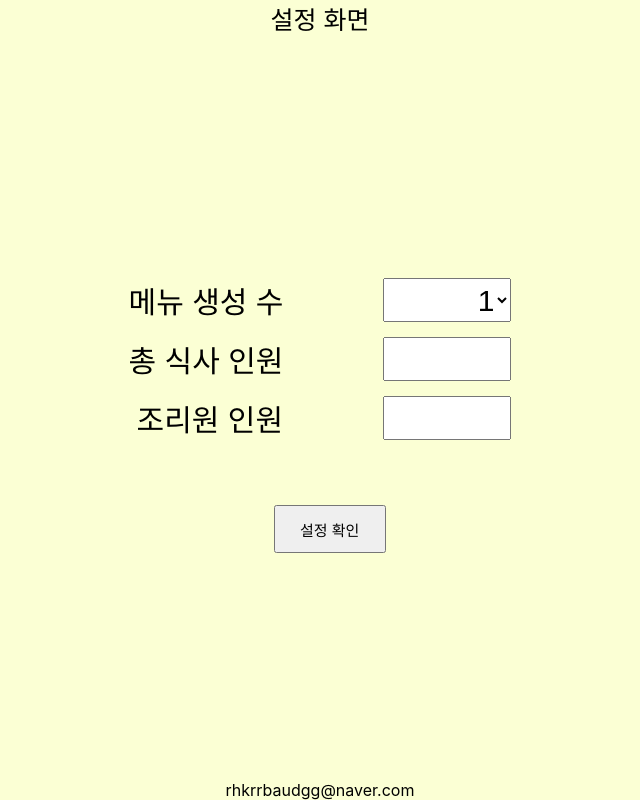
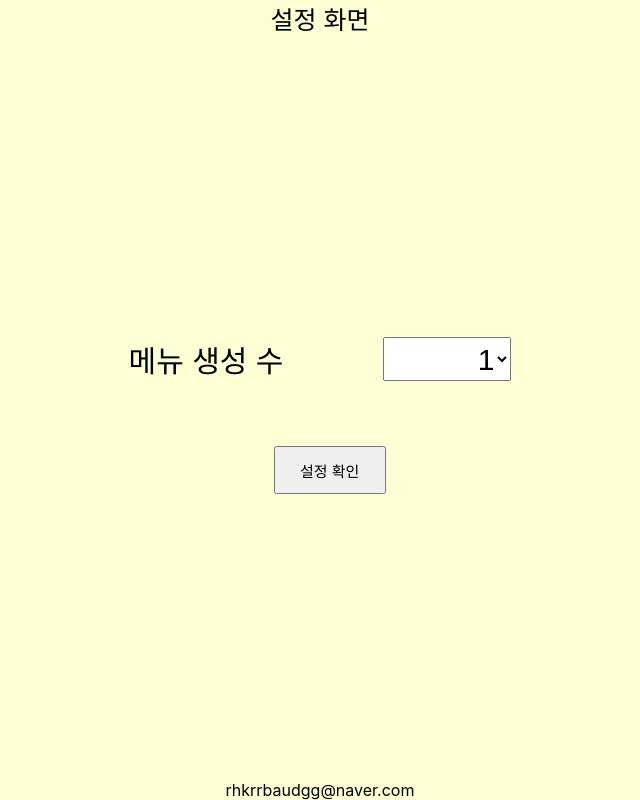
Before and after one commit to MJKM9163/MenuMaker, a React (Create React App) app: page /setting in a window 1280 px wide. Shown: the whole page, without its empty margins (320-960 px from the left). Built offline with nearby package versions, Linux system fonts and the light colour scheme.

Commit message:
국 API 추가(메뉴이름 중복 제거)

```diff
--- a/src/App.js
+++ b/src/App.js
@@ -8,9 +8,6 @@ import DBmakerForm from './containers/DBmakerForm';
 function App() {
   return (
     <>
-      {/* <Route path="/" component={MenuBar} exact />
-      <Route path="/setting" component={SettingContainer} />
-      <Route path="/maker" component={MakerLoading} /> */}
       <Route path="/" component={MenuBar} exact />
       <Route path="/setting" component={SettingContainer} />
       <Route path="/maker" component={MakerLoading} />
--- a/src/components/Setting.js
+++ b/src/components/Setting.js
@@ -1,4 +1,5 @@
-import React from 'react';
+import React, { useState } from 'react';
+import { useSelector } from 'react-redux';
 import styled from 'styled-components'
 
 
@@ -8,7 +9,7 @@ const SettingBlock = styled.div`
     align-items: center;
     justify-content: space-between;
     width: 100%;
-    height: 100vh;
+    height: 100%;
     background: #fbffd4;
 
     .logo {
@@ -19,9 +20,8 @@ const SettingBlock = styled.div`
 const InputBlock = styled.div`
     display: flex;
     flex-direction: column;
-    align-items: flex-end;
 
-    form Button {
+    button {
         width: 7rem;
         height: 3rem;
         font-size: 15px;
@@ -51,15 +51,18 @@ const Inputs = styled.div`
     }
 `
 
-const Setting = ({ onSubmit }) => {
+const Setting = ({ numberUpdate, changeNum }) => {
+
+    const { number } = useSelector(({ setting }) => ({
+        number: setting.number,
+    }))
 
     return (
         <SettingBlock>
             <div className="logo">설정 화면</div>
             <InputBlock>
-                <form onSubmit={onSubmit}>
                 <Inputs>메뉴 생성 수
-                        <select>
+                    <select onChange={changeNum} defaultValue={number}>
                         <option>1</option>
                         <option>2</option>
                         <option>3</option>
@@ -69,10 +72,7 @@ const Setting = ({ onSubmit }) => {
                         <option>7</option>
                     </select>
                 </Inputs>
-                    <Inputs>총 식사 인원<input /></Inputs>
-                    <Inputs>조리원 인원<input /></Inputs>
-                    <button>설정 확인</button>
-                </form>
+                <button onClick={numberUpdate}>설정 확인</button>
             </InputBlock>
             <div className="address">
                 rhkrrbaudgg@naver.com
--- a/src/components/makers/Maker.js
+++ b/src/components/makers/Maker.js
@@ -36,13 +36,13 @@ const ItemBlock = styled.div`
     }
 `
 
-const MaketItem = ({ rice, main, mainNumber, side, sideNumber }) => {
+const MaketItem = ({ rice, main, mainNumber, side, sideNumber, soup }) => {
     const mainItem = [0, 1];
     const sideItem = [0, 1, 2];
     return (
         <ItemBlock>
             <div className="riceBlock">
-                {rice.menuname}
+                <span>{rice.menuname}</span> / <span>{soup.menuname}</span>
             </div>
             {mainItem.map(item => (
                 <div key={item} className={`mainBlock_${item}`}>
@@ -58,7 +58,7 @@ const MaketItem = ({ rice, main, mainNumber, side, sideNumber }) => {
     )
 }
 
-const Maker = ({ time, rices, mains, mainNumber, sides, sideNumber }) => {
+const Maker = ({ time, rices, mains, mainNumber, sides, sideNumber, soups }) => {
     return (
         <MakerBlock>
             {time}
@@ -66,6 +66,7 @@ const Maker = ({ time, rices, mains, mainNumber, sides, sideNumber }) => {
                     rice={rices}
                     main={mains}
                     side={sides}
+                    soup={soups}
                     mainNumber={mainNumber}
                     sideNumber={sideNumber}
                 />
--- a/src/containers/makers/MakerContainer.js
+++ b/src/containers/makers/MakerContainer.js
@@ -1,8 +1,9 @@
-import React from 'react';
-import { useSelector } from 'react-redux';
+import React, { useState } from 'react';
+import { useSelector, useDispatch } from 'react-redux';
 import styled from 'styled-components';
 import MenuListContainer from './MenuListContainer';
-
+import{ repeatSetting } from '../../modules/setting';
+import Setting from '../../components/Setting';
 
 const MakerContainerBlock = styled.div`
     display: flex;
@@ -41,13 +42,21 @@ const ButtonsBlock = styled.div`
     }
 `
 
+const SlideSetting = styled.div`
+    position: fixed;
+    width: 650px;
+    height: 100%;
+`
 
-const MakerContainer = () => {
 
-    const { rices, mains, sides } = useSelector(({ maker }) => ({
+const MakerContainer = ({ changecheck }) => {
+    const dispatch = useDispatch()
+
+    const { rices, mains, sides, soups } = useSelector(({ maker }) => ({
         rices: maker.rices,
         mains: maker.mains,
         sides: maker.sides,
+        soups: maker.soups,
     }));
     const { number } = useSelector(({ setting }) => ({
         number: setting.number,
@@ -57,8 +66,31 @@ const MakerContainer = () => {
 
     keys.splice(number, 8 - number)
 
-    console.log("랜더링 확인----------------------------")
+    const [SIn, setSIn] = useState(false);
+    const [num, setNum] = useState(number);
+    const changeNum = (e) => {
+        setNum(e.target.value);
+    }
+
+    const settingCtrl = () => {
+        setSIn(true);
+    }
+
+    const numberUpdate = () => {
+        changecheck();
+        dispatch(repeatSetting(num))
+        setSIn(false);
+    }
+
     return (
+        <>
+            {SIn ? (
+                <SlideSetting>
+                    <Setting numberUpdate={numberUpdate} changeNum={changeNum} />
+                </SlideSetting>
+            ):(
+                null
+            )}
             <MakerContainerBlock>
                 <div className="logo">
                     만들기 컨테이너 컴포넌트입니다.
@@ -70,15 +102,17 @@ const MakerContainer = () => {
                             numberKey={numberKey[key]}
                             rices={rices[key]}
                             mains={mains[key]}
-                        sides={sides[key]} />
+                            sides={sides[key]}
+                            soups={soups[key]} />
                     ))}
                 </MenuListBlock>
                 <ButtonsBlock>
-                <button>설정</button>
+                    <button onClick={settingCtrl}>설정</button>
                     <button>재생성</button>
                     <button>프린트</button>
                 </ButtonsBlock>
             </MakerContainerBlock>
+        </>
     );
 };
 
--- a/src/containers/makers/MakerLoading.js
+++ b/src/containers/makers/MakerLoading.js
@@ -2,8 +2,8 @@ import React, { useState, useEffect } from 'react';
 import { useDispatch, useSelector } from 'react-redux';
 import styled from 'styled-components';
 import MakerContainer from './MakerContainer';
-import { makerRice, makerMain, makerSide } from '../../modules/maker';
-import setting from '../../modules/setting';
+import { makerRice, makerMain, makerSide, makerSoup } from '../../modules/maker';
+//import setting from '../../modules/setting';
 
 const MakerWait = styled.div`
     display: flex;
@@ -37,29 +37,41 @@ const MakerWait = styled.div`
 `;
 
 const MakerLoading = () => {
+    const dispatch = useDispatch();
     const [check, setCheck] = useState(false);
 
     const number = useSelector(({setting}) =>
         setting.number,
     );
 
-    const dispatch = useDispatch();
+    const changecheck = () => { // useEffect와 반복되는 부분 수정하기
+        setCheck(false);        // 반복되는 부분 지우면 같은 숫자 설정시 오류 발생
+        dispatch(makerRice({number}))
+        dispatch(makerMain({number}))
+        dispatch(makerSide({number}))
+        dispatch(makerSoup({number}))
+        setTimeout(() => {
+            setCheck(true);
+        }, 1000);
+    };
 
     useEffect(() => {
         dispatch(makerRice({number}))
         dispatch(makerMain({number}))
         dispatch(makerSide({number}))
+        dispatch(makerSoup({number}))
         setTimeout(() => {
             setCheck(true);
-        }, 1000);
-    },[])
+        }, 1100);
+    },[number, dispatch])
+
 
     console.log('loading 랜더링 확인')
 
     return (
         <>
             {check ? (
-                <MakerContainer></MakerContainer>
+                <MakerContainer changecheck={changecheck}></MakerContainer>
             ) : (
                 <MakerWait>
                     <h1>메뉴를 만들고 있습니다!</h1>
--- a/src/containers/makers/MenuListContainer.js
+++ b/src/containers/makers/MenuListContainer.js
@@ -21,7 +21,7 @@ const MenuListContainerBlock = styled.div`
 `;
 
 
-const MenuListContainer = ({ rices, mains, sides }) => {
+const MenuListContainer = ({ rices, mains, sides, soups }) => {
     const times = ["moning", "lunch", "diner"];
     const Repetition = [0, 1, 2];
     const mainNumber = [0, 2, 4];
@@ -38,6 +38,7 @@ const MenuListContainer = ({ rices, mains, sides }) => {
                     mainNumber={mainNumber[repeat]}
                     sides={sides}
                     sideNumber={sideNumber[repeat]}
+                    soups={soups[repeat]}
                 />
             ))}
         </MenuListContainerBlock>
--- a/src/containers/setting/SettingContainer.js
+++ b/src/containers/setting/SettingContainer.js
@@ -1,25 +1,30 @@
-import React from 'react';
+import React, { useState } from 'react';
 import { useDispatch } from 'react-redux';
 import styled from 'styled-components';
 import Setting from '../../components/Setting'
 import{ repeatSetting } from '../../modules/setting';
 import { withRouter } from 'react-router-dom';
 
-const SettingContainerBlock = styled.div``;
+const SettingContainerBlock = styled.div`
+    height: 100vh;
+`;
 
 const SettingContainer = ({ history }) => {
     const dispatch = useDispatch()
 
-    const onSubmit = (e) => {
-        const numberValue = e.target[0].value;
-        e.preventDefault();
-        dispatch(repeatSetting(numberValue))
+    const [num, setNum] = useState('1');
+    const changeNum = (e) => {
+        setNum(e.target.value);
+    }
+
+    const numberUpdate = () => {
+        dispatch(repeatSetting(num))
         history.push('/');
     }
 
     return (
         <SettingContainerBlock>
-            <Setting onSubmit={onSubmit} />
+            <Setting numberUpdate={numberUpdate} changeNum={changeNum}/>
         </SettingContainerBlock>
     );
 };
--- a/src/index.js
+++ b/src/index.js
@@ -13,7 +13,7 @@ const sagaMiddleware = createSagaMiddleware();
 const store = createStore(rootReducer, applyMiddleware(sagaMiddleware,),);
 
 sagaMiddleware.run(rootSaga);
-
+//basename="/MenuMaker"
 ReactDOM.render(
   <Provider store={store}>
     <BrowserRouter basename="/MenuMaker">
--- a/src/lib/api/maker.js
+++ b/src/lib/api/maker.js
@@ -8,3 +8,6 @@ export const mainListCall = (number) =>
 
 export const sideListCall = (number) =>
     client.post('/api/menumaker/side', (number));
+
+export const soupListCall = (number) =>
+    client.post('/api/menumaker/soup', (number));
```
Also changed, not shown: src/modules/maker.js (+12 -3 lines). Lines whose indentation alone changed are shown as unchanged.
